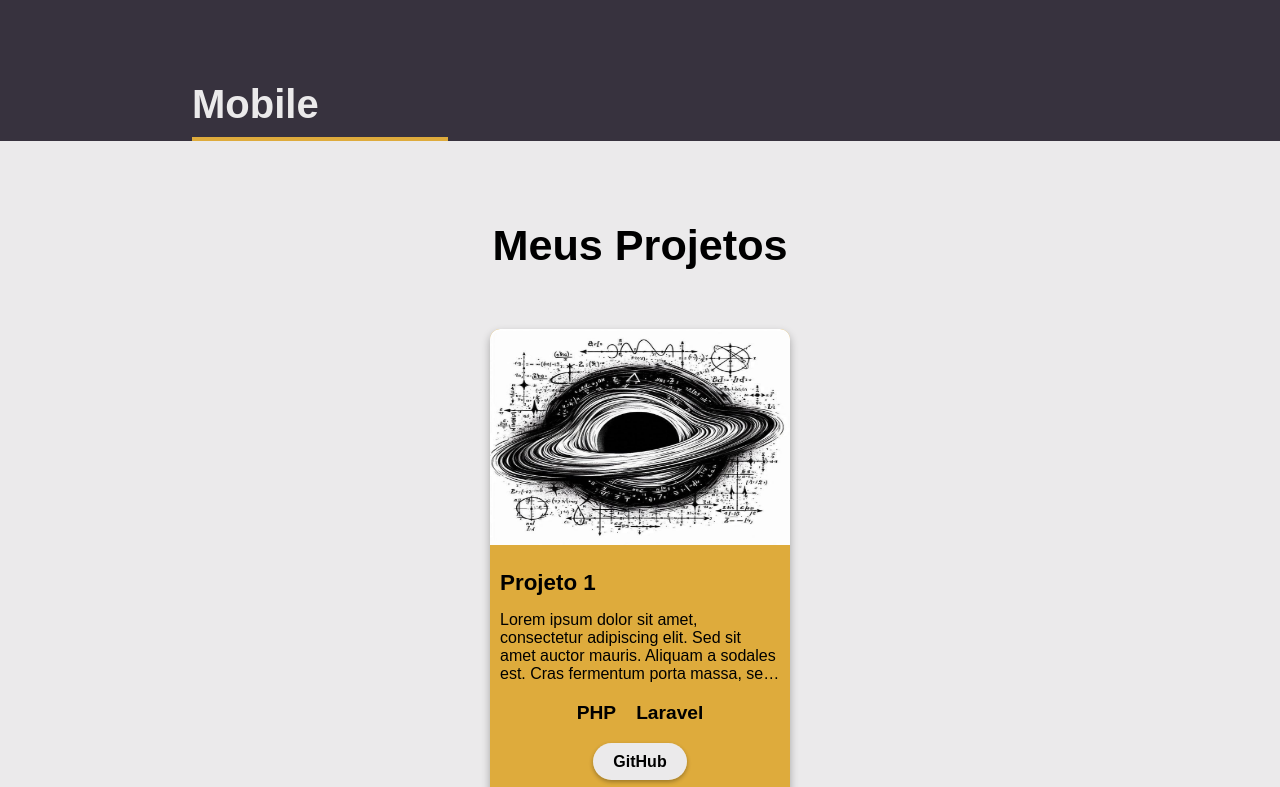
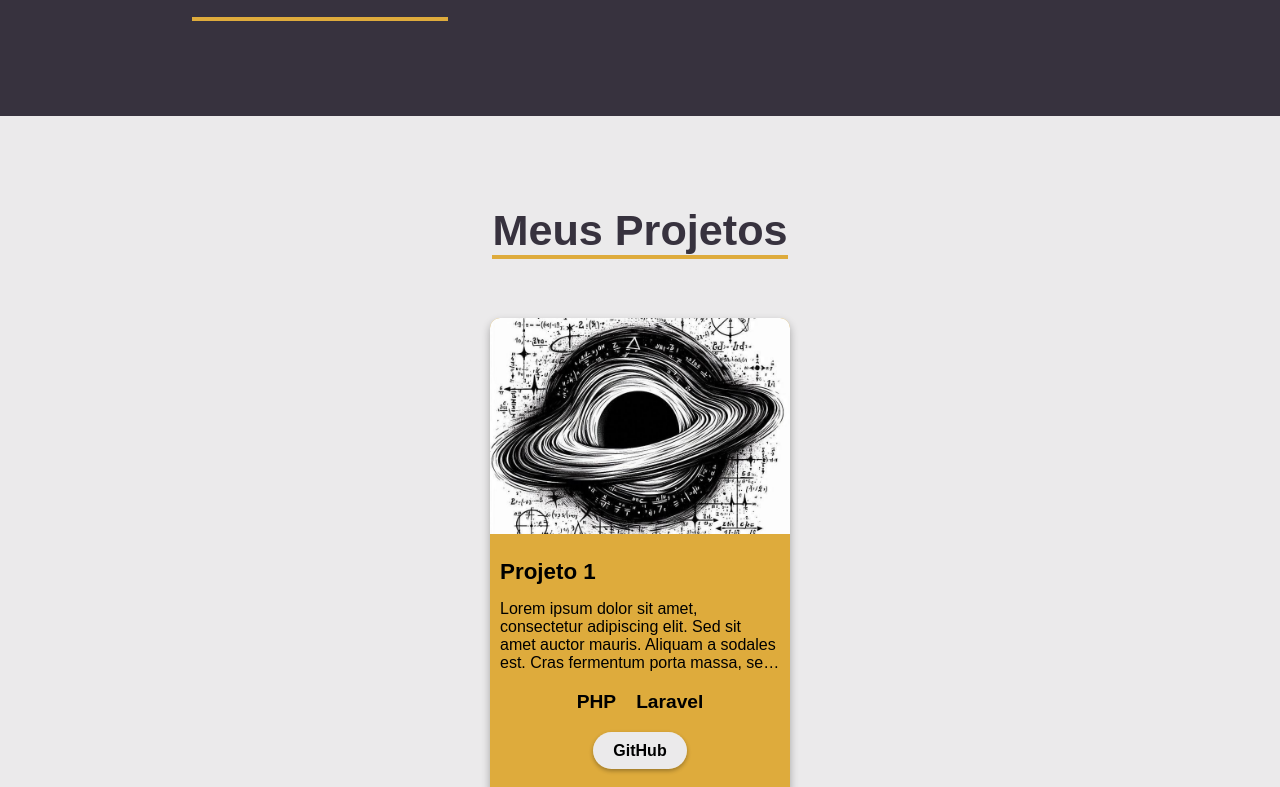
Before and after one commit to rafaelVerner/MeuPortfolio, a React (Vite) app: page / in a window 1280 px wide. Shown: the part 2713-3500 px from the top of the page. Built offline with nearby package versions, Linux system fonts and the light colour scheme.

Commit message:
feat: novos estilos para os itens.

```diff
--- a/src/components/Projects/Projects.css
+++ b/src/components/Projects/Projects.css
@@ -4,24 +4,32 @@
     min-height: 100vh;
     display: flex;
     flex-direction: column;
+    align-items: center;
     gap: 30px;
     background-color: #EBEAEB;
 }
 
 .Projects .Header  h1{
-    margin-top: 80px;
+    margin-top: 90px;
+    color: #37323E;
     text-align: center;
     font-size: 2.7rem;
+    border-bottom: 4px solid #DEAB3C;
 }
 
 .Projects .Projects-Container{
+    width: 100%;
     display: flex;
+    position: relative;
+    align-items: center;
     justify-content: center;
+    flex-wrap: wrap;
+    gap: 40px;
 }
 
 .Projects .Project-Card{
     max-width: 300px;
-    width: 25vw;
+    width: 25%;
     min-width: 250px;
     min-height: 480px;
     height: 55vh;
@@ -42,6 +50,8 @@
     width: 100%;
     height: 100%;
     border-radius: 10px 10px 0 0;
+    aspect-ratio: 1/1;
+    object-fit: cover;
 }
 
 .Projects .Card-Content{
--- a/src/components/Skills/Skills.css
+++ b/src/components/Skills/Skills.css
@@ -1,6 +1,5 @@
 .Skills{
     min-height: 100vh;
-
     position: relative;
     background-color: #37323E;
     display: flex;
@@ -31,7 +30,7 @@
     min-height: 100%;
     display: flex;
     flex-direction: column;
-    gap: 50px;
+    gap: 10px;
 }
 
 .Skill-Button{
@@ -84,14 +83,15 @@
     font-size: 1.8rem;
     display: flex;
     position: relative;
-    animation: appear 1s ;
+    animation: appear 2s ;
+    animation-fill-mode: backwards;
 }
 
 .Item-List .Item-Card::before{
     content: "";
     width: 4px;
     height: 100%;
-    background-color: #EBEAEB;
+    background-color: #DEAB3C;
     position: absolute;
     left: -15px;
 }
--- a/src/components/Skills/Skills.jsx
+++ b/src/components/Skills/Skills.jsx
@@ -28,6 +28,7 @@ function Skills() {
                                 lista.list.map((item, index) =>{
                                     const ItemIcon = item.icon
                                     const stars = [];
+                                    const delay = (index * 0.3) + "s";
                                     for (let i =0; i < 5; i++){
                                         if (i < item.nivel) {
                                             stars.push(<FaStar key={i} className="filled-star" />);
@@ -36,7 +37,7 @@ function Skills() {
                                         }
                                     }
                                     return(
-                                        <div className='Item-Card' key={item.name}>
+                                        <div className='Item-Card' key={item.name} style={{animationDelay: delay}}>
                                             <div className='Card-Row'>
                                                 <h3>{item.name}  {ItemIcon && <ItemIcon/>}</h3>
                                                 <h4>{stars}</h4>
```
